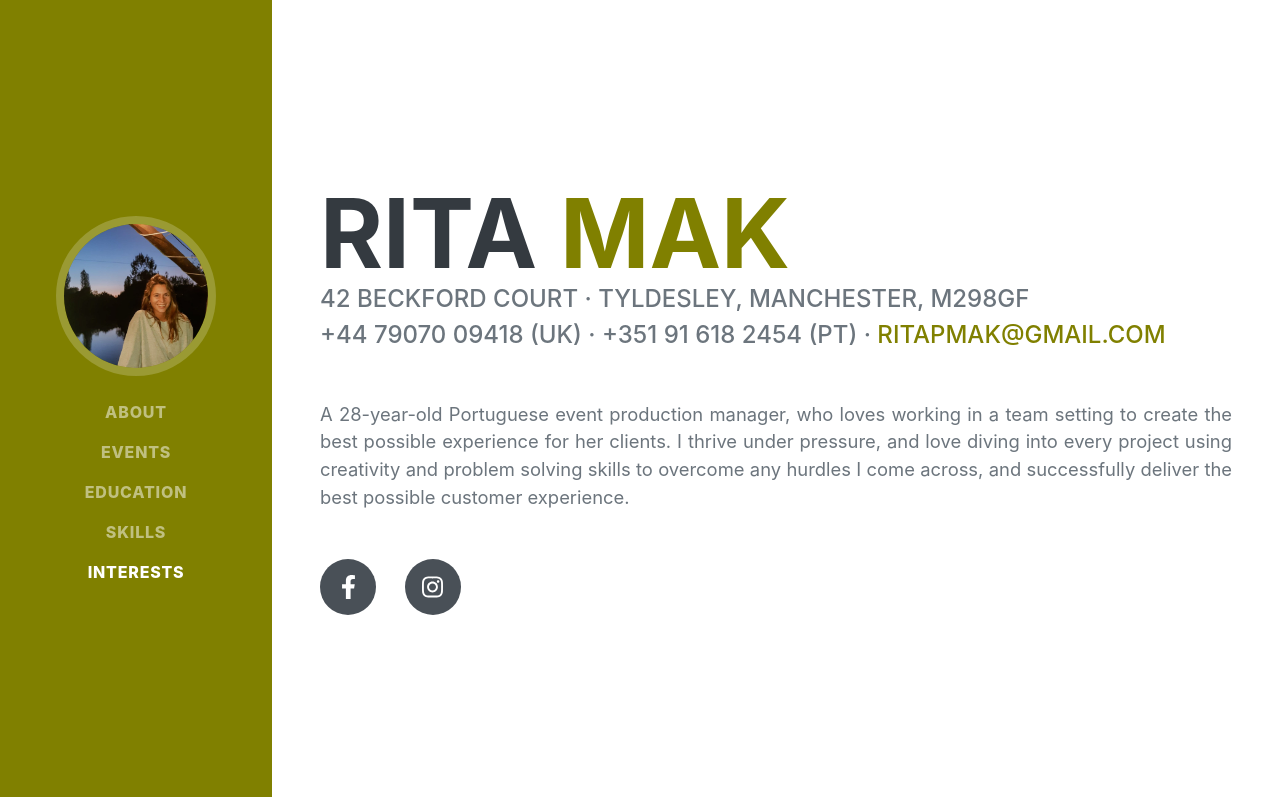
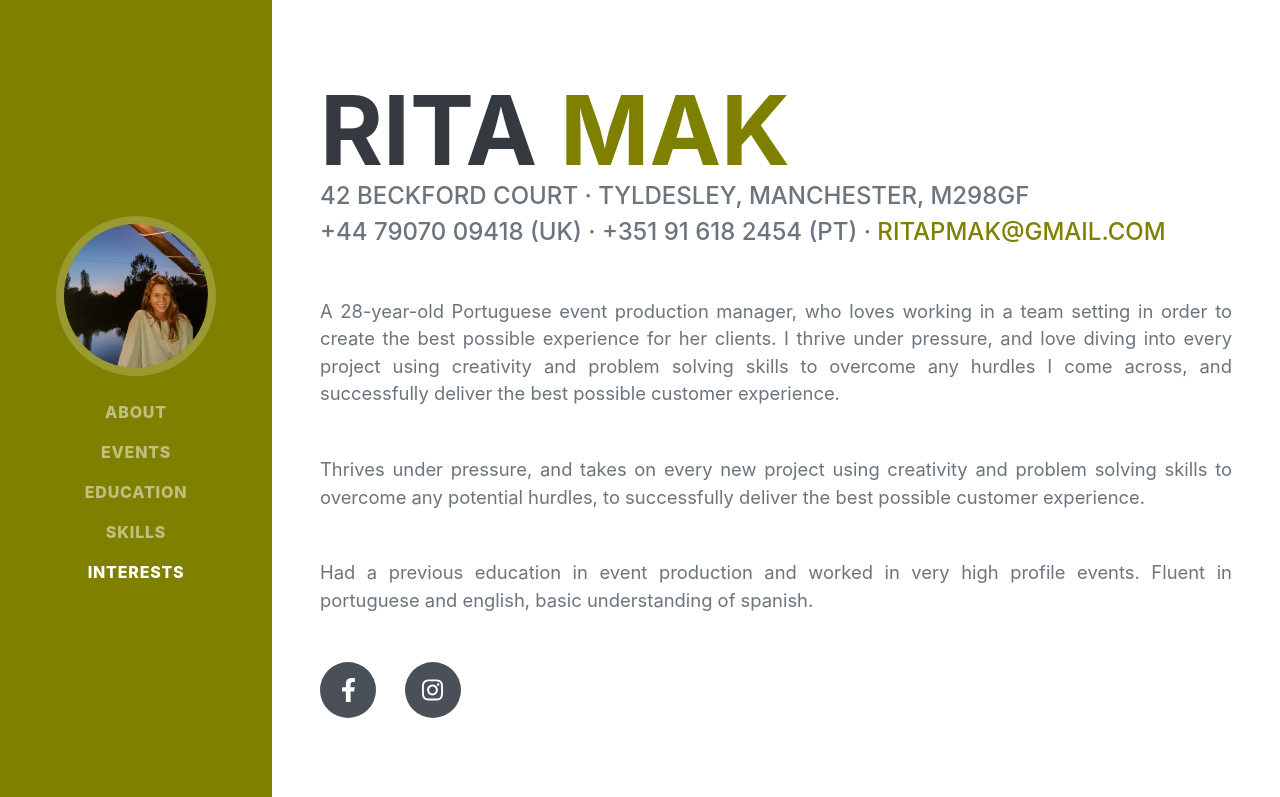
Before and after one commit to rita-mak/portfolio, a plain HTML site: page index.html in a window 1280 px wide. Shown: the top 797 px of the page. Drawn offline with nearby package versions, Linux system fonts and the light colour scheme; a web font is replaced by a local one.

Commit message:
Update index.html

```diff
--- a/index.html
+++ b/index.html
@@ -96,10 +96,19 @@
           </div>
           <p class="lead mb-5">
             A 28-year-old Portuguese event production manager, who loves working in a team setting
-            to create the best possible experience for her clients. I thrive under pressure, and love
-            diving into every project using creativity and problem solving skills to
+            in order to create the best possible experience for her clients. I thrive under pressure,
+            and love diving into every project using creativity and problem solving skills to
             overcome any hurdles I come across, and successfully deliver the best possible
             customer experience.
+          </p>
+          <p class="lead mb-5">
+            Thrives under pressure, and takes on every new project using creativity and problem
+            solving skills to overcome any potential hurdles, to successfully deliver the best possible
+            customer experience.
+          </p>
+          <p class="lead mb-5">
+            Had a previous education in event production and worked in very high profile events.
+            Fluent in portuguese and english, basic understanding of spanish.
           </p>
           <div class="social-icons">
             <a class="social-icon" href="https://www.facebook.com/rpmak"
```
